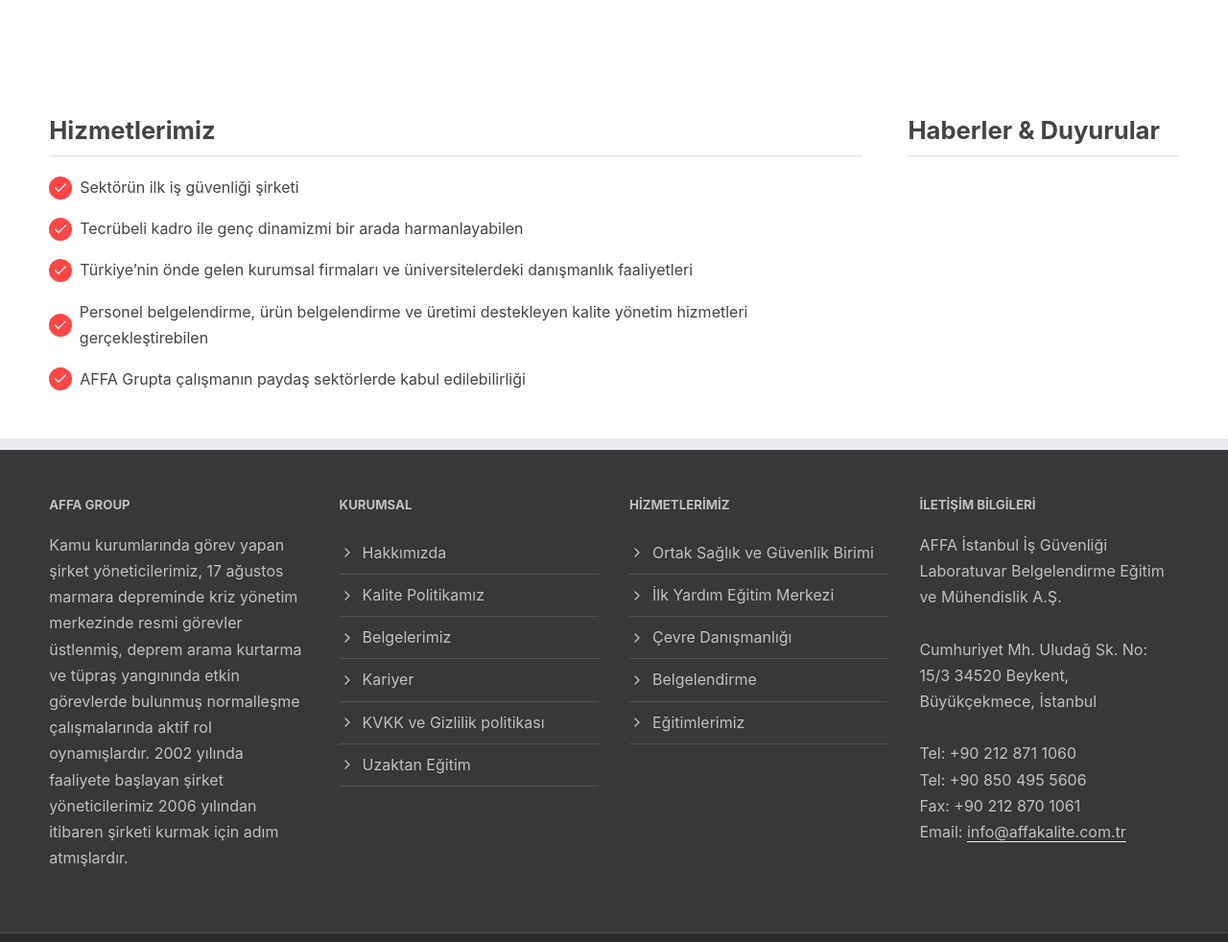
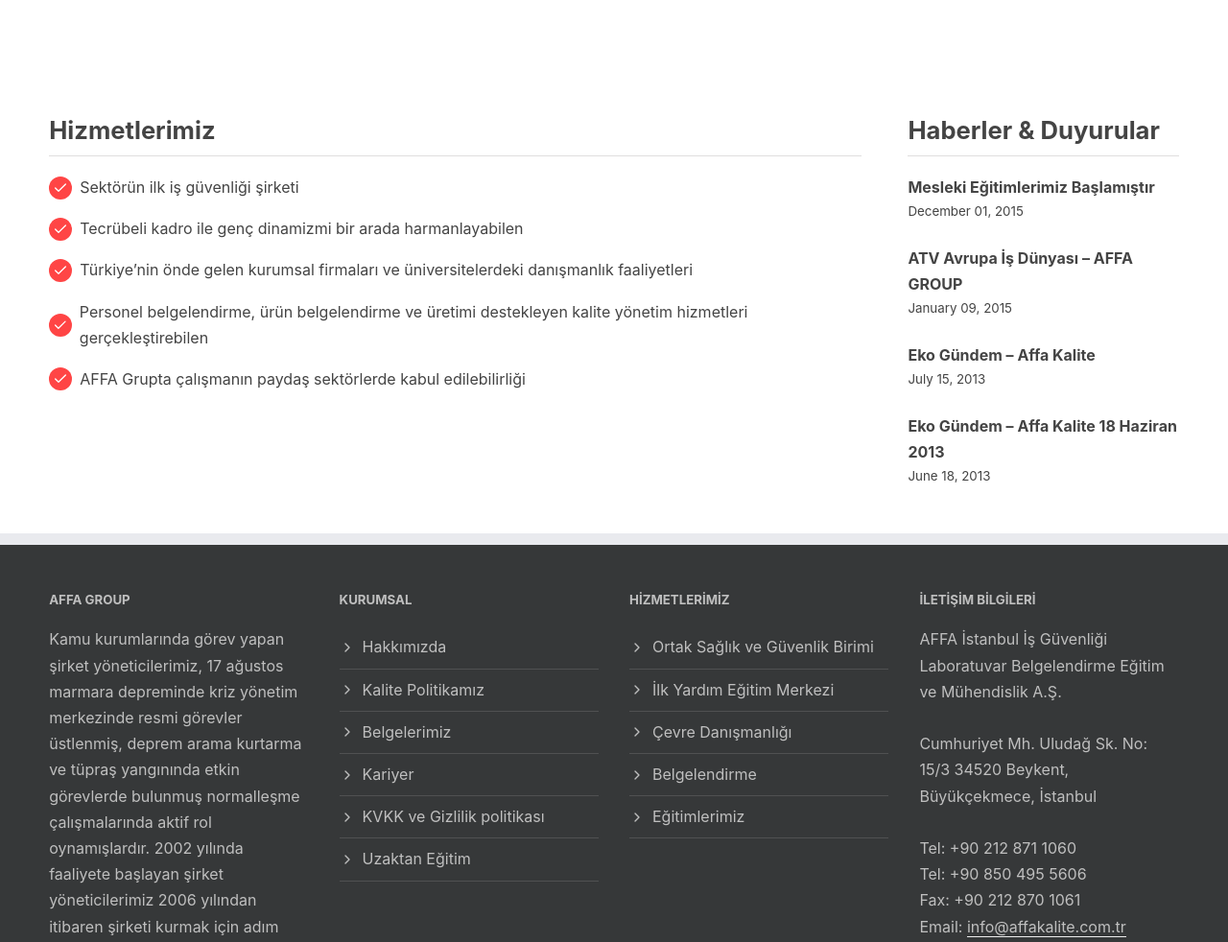
Before and after one commit to grycode/affakalite.com.tr, a Gatsby site: page / in a window 1280 px wide. Shown: the part 1034-2016 px from the top of the page at 96% size. Built offline with nearby package versions, Linux system fonts and the light colour scheme; Gatsby itself is replaced by a stand-in of ours.

Commit message:
index posts added

```diff
--- a/src/pages/Index.module.scss
+++ b/src/pages/Index.module.scss
@@ -25,3 +25,17 @@
     grid-template-columns: 3fr 1fr;
   }
 }
+
+.posts {
+  display: flex;
+  flex-direction: column;
+
+  a {
+    display: flex;
+    flex-direction: column;
+  }
+
+  a + a {
+    margin-top: 1.5rem;
+  }
+}
--- a/src/pages/index.js
+++ b/src/pages/index.js
@@ -6,10 +6,11 @@ import Container from "../components/container"
 import Title from "../components/title"
 import ContentBox from "../components/content-box"
 import { Award, CheckCircle, Heart, Smile, Users } from "../components/icons"
+import CheckListItem from "../components/check-list-item"
+import { graphql, Link } from "gatsby"
 import styles from "./Index.module.scss"
-import CheckListItem from "../components/check-list-item"
 
-export default function Home() {
+export default function Home({ data }) {
   return (
     <>
       <SEO title="AFFA | İş Güvenliğinde Öncü" />
@@ -84,6 +85,14 @@ export default function Home() {
             </div>
             <div>
               <Title headingLevel="h3">Haberler & Duyurular</Title>
+              <div className={styles.posts}>
+                {data.haberler.edges.map(({ node }) => (
+                  <Link to={`/${node.frontmatter.slug}`}>
+                    <strong>{node.frontmatter.title}</strong>
+                    <small>{node.frontmatter.date}</small>
+                  </Link>
+                ))}
+              </div>
             </div>
           </section>
         </Container>
@@ -91,3 +100,23 @@ export default function Home() {
     </>
   )
 }
+
+export const query = graphql`
+  {
+    haberler: allMdx(
+      filter: { fileAbsolutePath: { glob: "**/content/blog/**/*.md" } }
+      sort: { order: DESC, fields: [frontmatter___date] }
+      limit: 5
+    ) {
+      edges {
+        node {
+          frontmatter {
+            slug
+            date(formatString: "MMMM DD, YYYY")
+            title
+          }
+        }
+      }
+    }
+  }
+`
```
